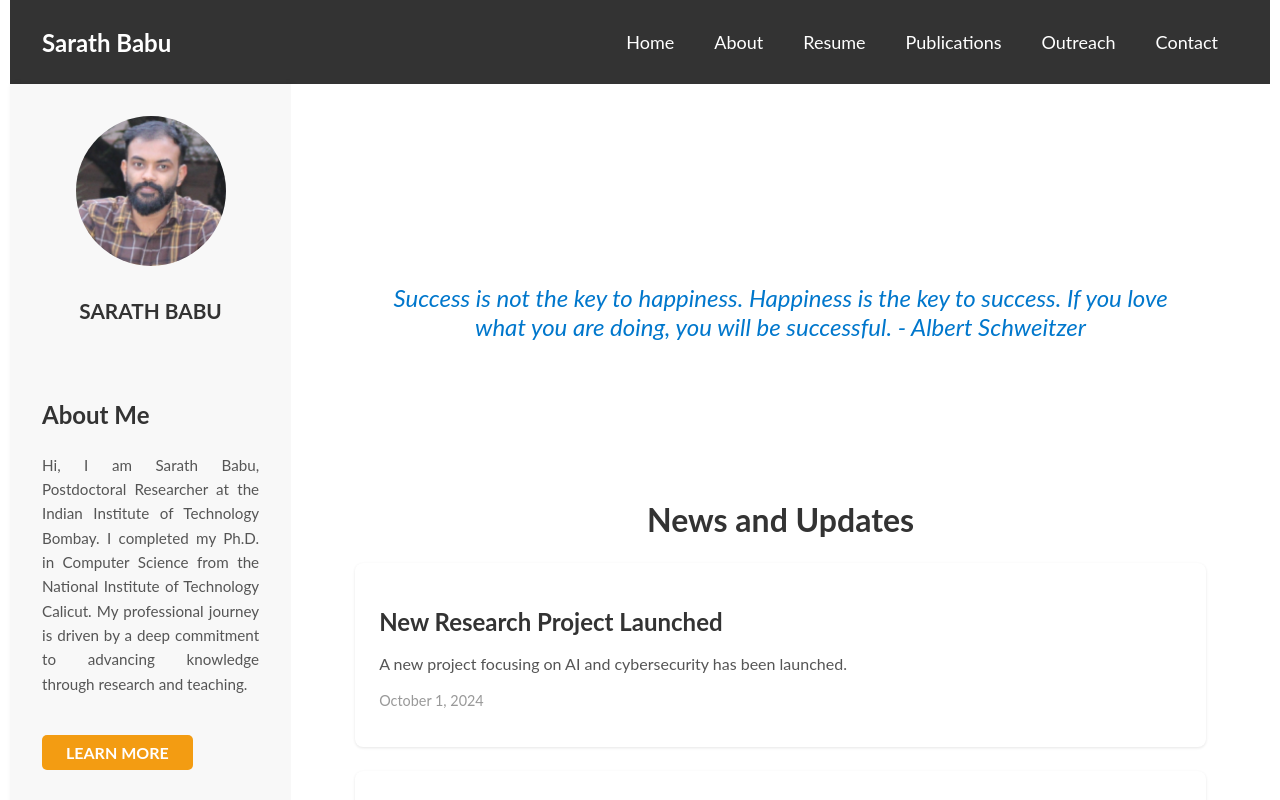
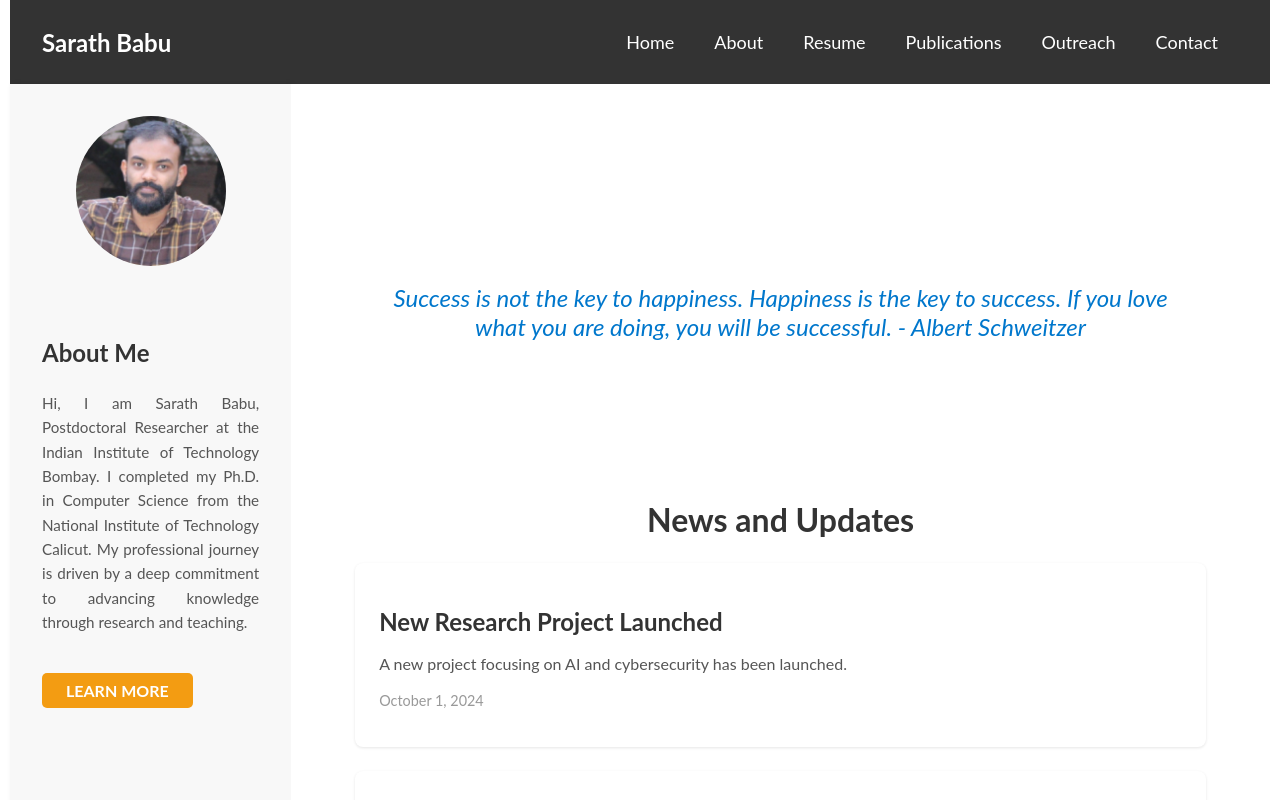
Before and after one commit to SarathBabu0410/personal-wesite, a React (Create React App) app: page / in a window 1280 px wide. Shown: the top 800 px of the page. Built offline with nearby package versions, Linux system fonts and the light colour scheme.

Commit message:
Update Sidebar.js

```diff
--- a/src/components/Sidebar.js
+++ b/src/components/Sidebar.js
@@ -67,7 +67,6 @@ function Sidebar() {
   return (
     <SidebarContainer>
       <Photo src={myPhoto} alt="Sarath Babu" />
-      <Name>SARATH BABU</Name>
       <AboutContainer>
         <Heading>About Me</Heading>
         <Description>
```
